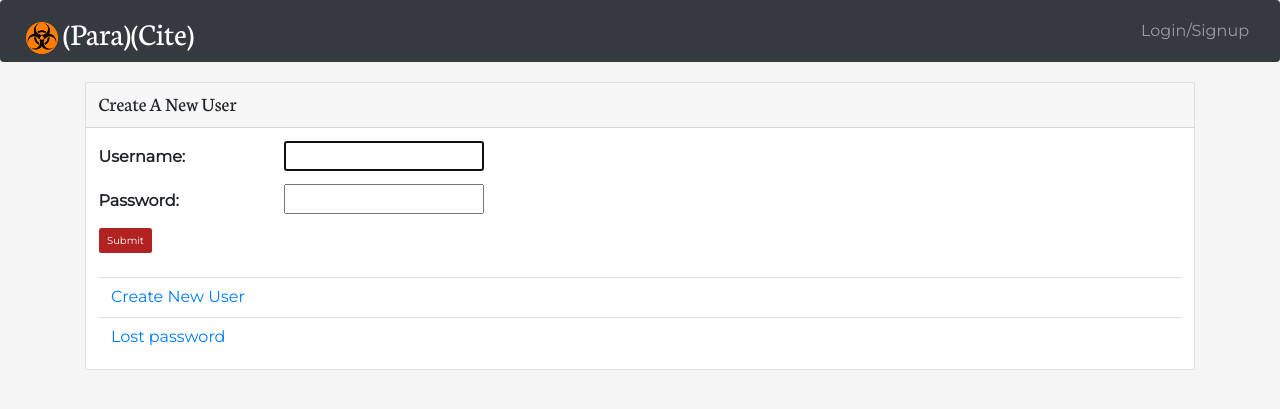
After one commit to Derek-Strasters/paracite-django, a Django app: page /accounts/login/ in a window 1280 px wide. The commit adds this page. Shown: the top 409 px of the page. Run offline with Django 3.2, Linux system fonts and the light colour scheme; some libraries are stand-ins or nearby versions.

Commit message:
added user functionality login logout

```diff
--- a/cites/templates/cites/detail.html
+++ b/cites/templates/cites/detail.html
@@ -1,4 +1,4 @@
-{% extends 'cites/base.html' %}
+{% extends 'base.html' %}
 
 {% block title %}{{ story.title }}{% endblock %}
 
--- a/cites/templates/cites/index.html
+++ b/cites/templates/cites/index.html
@@ -1,4 +1,4 @@
-{% extends 'cites/base.html' %}
+{% extends 'base.html' %}
 
 {% block title %}Top Stories{% endblock %}
 
--- a/cites/templates/cites/registration_form.html
+++ b/cites/templates/cites/registration_form.html
@@ -1,4 +1,4 @@
-{% extends 'cites/base.html' %}
+{% extends 'base.html' %}
 
 {% block title %}Create New User{% endblock %}
 
--- a/cites/templates/cites/story_form.html
+++ b/cites/templates/cites/story_form.html
@@ -1,4 +1,4 @@
-{% extends 'cites/base.html' %}
+{% extends 'base.html' %}
 
 {% block title %}Create Story{% endblock %}
 
--- a/cites/urls.py
+++ b/cites/urls.py
@@ -26,5 +26,5 @@ urlpatterns = [
     path('p/<shortened:paragraph_id>/vote/', views.vote, name='vote'),
 
     # Register new user
-    path('register/', views.UserFormView.as_view(), name='register')
+    path('register/', views.UserFormView.as_view(), name='register'),
 ]
--- a/cites/views.py
+++ b/cites/views.py
@@ -4,7 +4,7 @@ from django.shortcuts import render, get_object_or_404, redirect
 from django.views import generic
 
 from paracite_profile.models import Profile
-from .forms import NewStory, NewParagraph, UserForm
+from .forms import *
 from .models import Story, Paragraph
 
 
@@ -17,7 +17,7 @@ class IndexView(generic.ListView):
 
 
 class UserFormView(generic.View):
-    form_class = UserForm
+    form_class = UserCreateForm
     template_name = 'cites/registration_form.html'
 
     def get(self, request):
--- a/paracite_org/settings.py
+++ b/paracite_org/settings.py
@@ -99,6 +99,8 @@ AUTH_PASSWORD_VALIDATORS = [
     },
 ]
 
+LOGIN_REDIRECT_URL = '/'
+
 # Internationalization
 # https://docs.djangoproject.com/en/2.0/topics/i18n/
 
--- a/paracite_org/urls.py
+++ b/paracite_org/urls.py
@@ -17,8 +17,21 @@ from django.contrib import admin
 from django.urls import include, path
 
 urlpatterns = [
+    # Cites app
     path('', include('cites.urls')),
-    # path('cites/', include('cites.urls')),
+
+    # User functions
+    # accounts/ login/ [name='login']
+    # accounts/ logout/ [name='logout']
+    # accounts/ password_change/ [name='password_change']
+    # accounts/ password_change/done/ [name='password_change_done']
+    # accounts/ password_reset/ [name='password_reset']
+    # accounts/ password_reset/done/ [name='password_reset_done']
+    # accounts/ reset/<uidb64>/<token>/ [name='password_reset_confirm']
+    # accounts/ reset/done/ [name='password_reset_complete']
+    path('accounts/', include('django.contrib.auth.urls')),
+
     path('profile/', include('paracite_profile.urls')),
+
     path('django-admin/', admin.site.urls),
 ]
--- a/cites/templates/cites/base.html
+++ b/templates/base.html
@@ -24,14 +24,14 @@
 
 <body>
 <header>
-    <nav class="navbar navbar-expand-md navbar-dark bg-dark ">
+    <nav class="navbar navbar-expand-sm navbar-dark bg-dark">
         <a class="navbar-brand link-home" href="{% url 'cites:index' %}">
-            <img class="d-inline-block align-top"
+            <img class="d-inline-block"
                  src="{% static 'image/favicon.png' %}"
                  width="32"
                  height="32"
                  alt="bio-hazard">
-            (Para)llel (Cite)ations
+            (Para)(Cite)
         </a>
         <button class="navbar-toggler" type="button" data-toggle="collapse"
                 data-target="#navbarSupportedContent"
@@ -42,24 +42,41 @@
 
         <div class="collapse navbar-collapse" id="navbarSupportedContent">
             <ul class="navbar-nav ml-auto">
+                {% if user.is_authenticated %}
                     <li class="nav-item">
-                    <a class="nav-link" href="#"><span class="glyphicon glyphicon-plus"></span>NewStory</a>
+                        <a class="nav-link disabled"
+                           href="#">Logged in as <b>{{ user }}</b></a>
                     </li>
-                <li class="nav-item dropdown">
+{#                    <li class="nav-item">#}
+{#                        <a class="nav-link" href="{% url "cites:new_story" %}">#}
+{#                            <span class="glyphicon glyphicon-plus"></span>NewStory</a>#}
+{#                    </li>#}
+                    <li class="nav-item dropdown mr-4">
                         <a class="nav-link dropdown-toggle" href="#"
-                       id="navbarDropdown" role="button" data-toggle="dropdown"
-                       aria-haspopup="true" aria-expanded="false">
-                        Profile
-                    </a>
+                           id="navbarDropdown" role="button"
+                           data-toggle="dropdown"
+                           aria-haspopup="true"
+                           aria-expanded="false">Profile</a>
                         <div class="dropdown-menu"
                              aria-labelledby="navbarDropdown">
-                        <a class="dropdown-item" href="#">Action</a>
-                        <a class="dropdown-item" href="#">Another action</a>
+                            <a class="dropdown-item"
+                               href="#">Profile</a>
+                            <a class="dropdown-item"
+                               href="#">Another action</a>
+                            <a class="dropdown-item"
+                               href="{% url "cites:new_story" %}">
+                                <span class="glyphicon glyphicon-plus"></span> New Story</a>
                             <div class="dropdown-divider"></div>
                             <a class="dropdown-item"
-                           href="#">Something else here</a>
+                               href="{% url "logout" %}">LOGOUT</a>
                         </div>
                     </li>
+                {% else %}
+                    <li class="nav-item">
+                        <a class="nav-link"
+                           href="{% url "login" %}">Login/Signup</a>
+                    </li>
+                {% endif %}
             </ul>
         </div>
     </nav>
--- /dev/null
+++ b/templates/registration/login.html
@@ -0,0 +1,98 @@
+{% extends "base.html" %}
+
+
+{#{% if form.errors %}#}
+{#    <p>Your username and password didn't match. Please try again.</p>#}
+{#{% endif %}#}
+
+{#{% if next %}#}
+{#    {% if user.is_authenticated %}#}
+{#        <p>Your account doesn't have access to this page. To proceed,#}
+{#            please login with an account that has access.</p>#}
+{#    {% else %}#}
+{#        <p>Please login to see this page.</p>#}
+{#    {% endif %}#}
+{#{% endif %}#}
+
+{#    <form method="post" action="{% url 'login' %}">#}
+{#        {% csrf_token %}#}
+{##}
+{#        <div>#}
+{#            {{ form.username.label_tag }}#}
+{#            {{ form.username }}#}
+{#        </div>#}
+{#        <div>#}
+{#            {{ form.password.label_tag }}#}
+{#            {{ form.password }}#}
+{#        </div>#}
+{##}
+{#        <div>#}
+{#            <input type="submit" value="login"/>#}
+{#            <input type="hidden" name="next" value="{{ next }}"/>#}
+{#        </div>#}
+{#    </form>#}
+
+{# Assumes you setup the password_reset view in your URLconf #}
+{% block title %}User Login{% endblock %}
+
+{% block content %}
+    <div class="container">
+        <div class="row">
+            <div class="col-12">
+                <div class="card">
+                    <div class="card-header">
+                        <h2>Create A New User</h2>
+                    </div>
+                    <div class="card-body">
+                        {% if form.errors %}
+                            <p class="alert alert-danger">Your username and password didn't match. Please try again.</p>
+                        {% endif %}
+
+                        {% if next %}
+                            {% if user.is_authenticated %}
+                                <p class="alert alert-warning">Your account doesn't have access to this page. To proceed,
+                                    please login with an account that has access.</p>
+                            {% else %}
+                                <p class="alert alert-warning">Please login to see this page.</p>
+                            {% endif %}
+                        {% endif %}
+
+                        <form action="" method="post">
+                            {% csrf_token %}
+                            {{ form.non_field_errors }}
+                            <div class="form-group row">
+                                <label for="{{ form.username.id_for_label }}"
+                                       class="col-sm-2 col-form-label">{{ form.username.label }}:</label>
+                                <div class="col-sm-10">
+                                    {{ form.username }}
+                                </div>
+                            </div>
+                            <div class="form-group row">
+                                <label for="{{ form.password.id_for_label }}"
+                                       class="col-sm-2 col-form-label">{{ form.password.label }}:</label>
+                                <div class="col-sm-10">
+                                    {{ form.password }}
+                                </div>
+                            </div>
+                            <input type="submit"
+                                   class="btn bg-firebrick"
+                                   id="submit"
+                                   value="Submit">
+                        </form>
+                        <br>
+                        <ul class="list-group list-group-flush">
+                            <li class="list-group-item">
+                                <a href="{% url 'cites:register' %}">Create New User</a>
+                            </li>
+                            <li class="list-group-item">
+                                <a href="{% url 'password_reset' %}">Lost password</a>
+                            </li>
+                        </ul>
+
+
+                    </div>
+                </div>
+            </div>
+        </div>
+    </div>
+{% endblock %}
```
Also changed, not shown: cites/forms.py (+9 -1 lines), templates/registration/logged_out.html (added, +19 -0 lines), db.sqlite3. Lines whose indentation alone changed are shown as unchanged.
